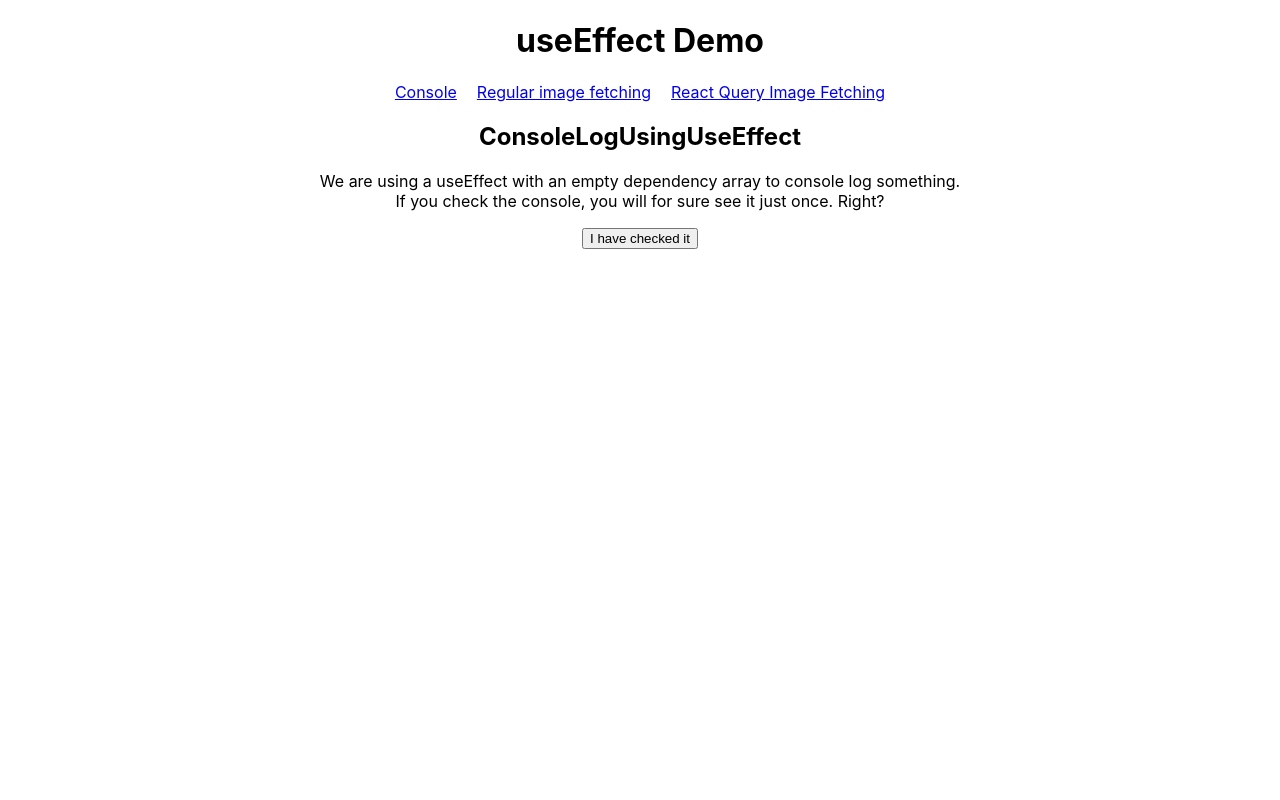
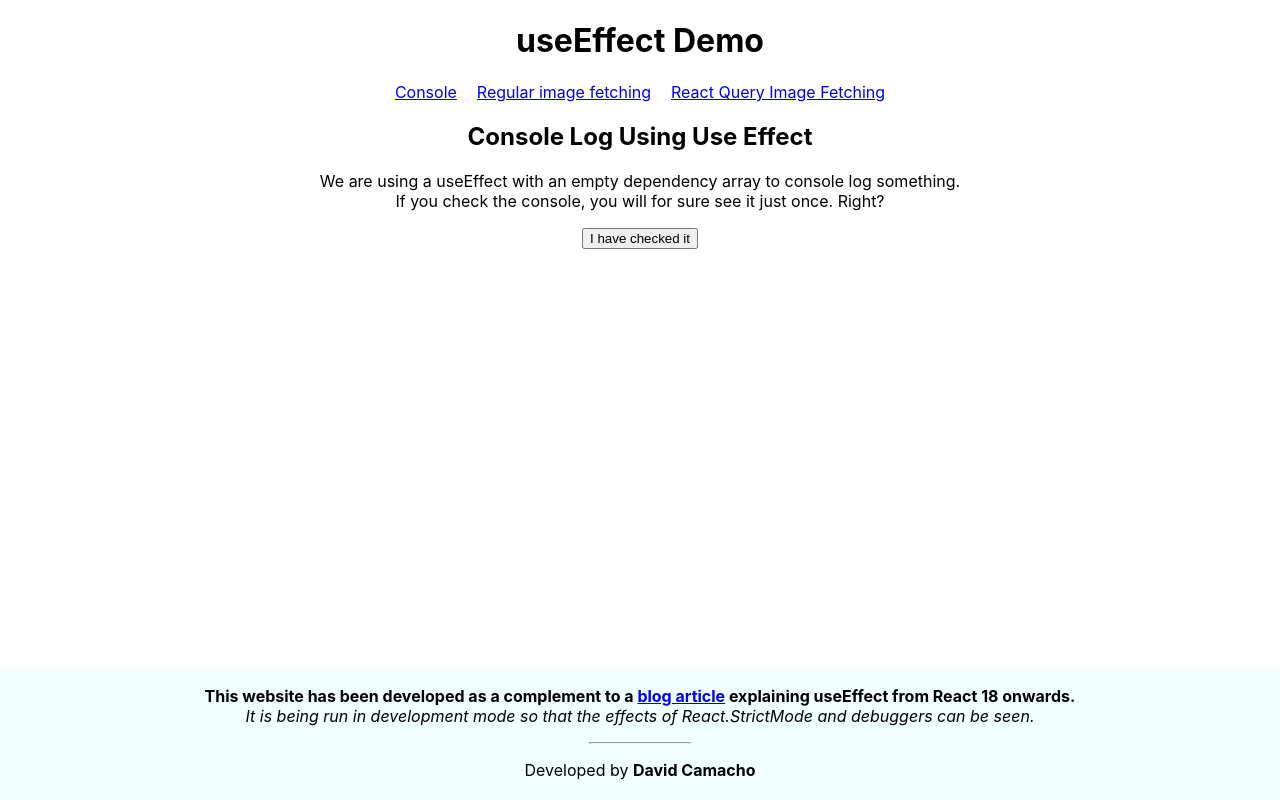
Before and after one commit to camcatacc/useEffect-React18, a React (Create React App) app: page / in a window 1280 px wide. Built offline with nearby package versions, Linux system fonts and the light colour scheme.

Commit message:
Added styling and footer

```diff
--- a/src/App.css
+++ b/src/App.css
@@ -1,6 +1,5 @@
 .App {
 	text-align: center;
-	margin-bottom: 20px;
 }
 
 .linksContainer {
@@ -12,6 +11,18 @@
 	margin-right: auto;
 }
 
+.body {
+	padding-bottom: 150px;
+}
+
 hr {
 	max-width: 100px;
 }
+
+footer {
+	width: 100%;
+	background-color: azure;
+	position: fixed;
+	bottom: 0;
+	height: 130px;
+}
--- a/src/App.tsx
+++ b/src/App.tsx
@@ -4,6 +4,7 @@ import "./App.css";
 function App() {
 	return (
 		<div className="App">
+			<div className="body">
 				<h1>useEffect Demo</h1>
 				<nav className="linksContainer">
 					<Link to="/">Console</Link>
@@ -12,6 +13,24 @@ function App() {
 				</nav>
 				<Outlet />
 			</div>
+			<footer>
+				<p>
+					<b>
+						This website has been developed as a complement to a{" "}
+						<a href="https://blog.accenture.com/fefsatcspain/" target="_blank" rel="noreferrer">
+							blog article
+						</a>{" "}
+						explaining useEffect from React 18 onwards.
+					</b>
+					<br />
+					<i>It is being run in development mode so that the effects of React.StrictMode and debuggers can be seen.</i>
+				</p>
+				<hr />
+				<p>
+					Developed by <b>David Camacho</b>
+				</p>
+			</footer>
+		</div>
 	);
 }
 
--- a/src/components/ConsoleLogUsingUseEffect.tsx
+++ b/src/components/ConsoleLogUsingUseEffect.tsx
@@ -9,7 +9,7 @@ const ConsoleLogUsingUseEffect = () => {
 	}, []);
 	return (
 		<>
-			<h2>ConsoleLogUsingUseEffect</h2>
+			<h2>Console Log Using Use Effect</h2>
 			<p>
 				We are using a useEffect with an empty dependency array to console log something. <br />
 				If you check the console, you will for sure see it just once. Right?
```
Lines whose indentation alone changed are shown as unchanged.
